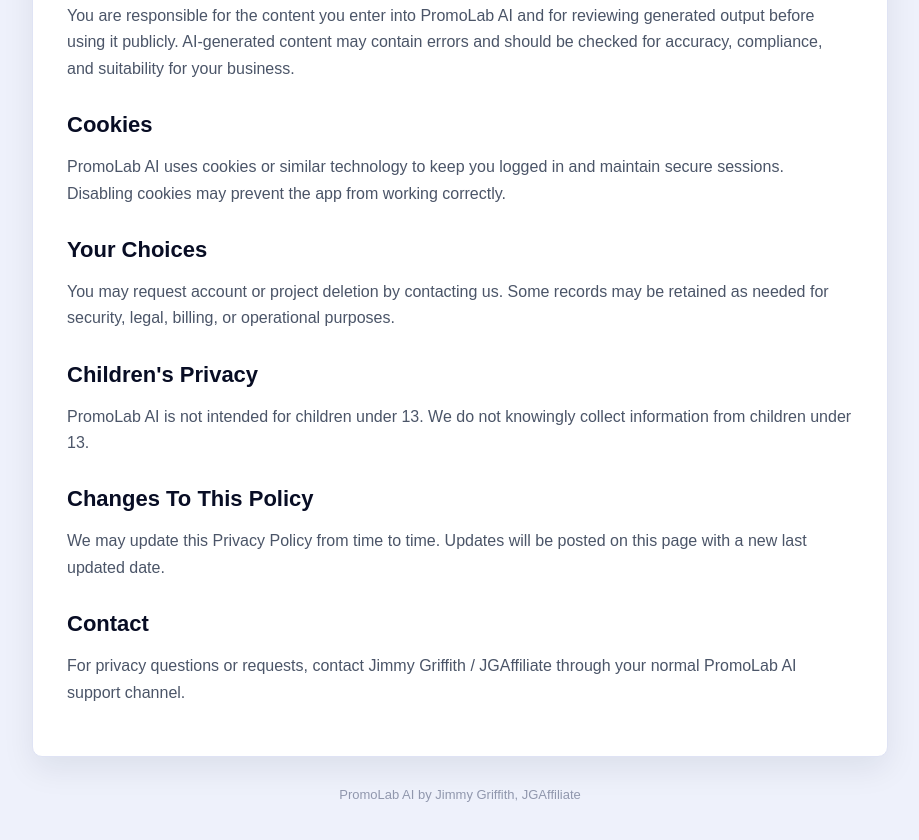
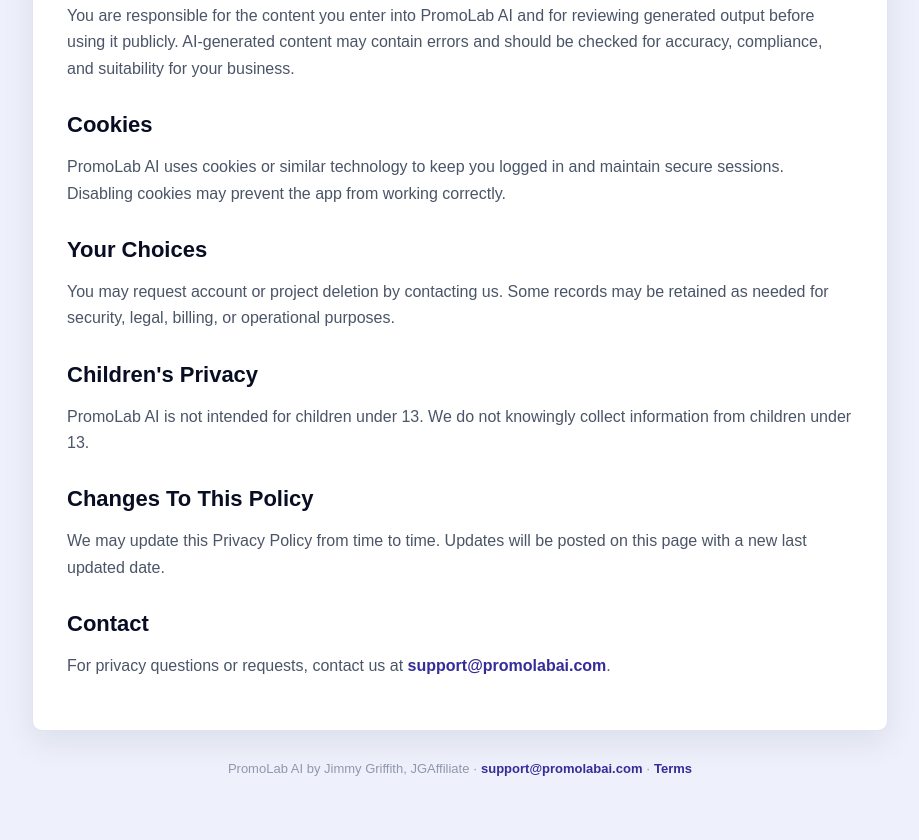
Before and after one commit to jimmyg64/promolab, a website: page public/privacy.html in a window 1280 px wide. Shown: the part 1418-2258 px from the top of the page, without its empty margins (180-1099 px from the left). Drawn offline with Linux system fonts and the light colour scheme.

Commit message:
Update privacy.html

```diff
--- a/public/privacy.html
+++ b/public/privacy.html
@@ -78,9 +78,9 @@
     <p>We may update this Privacy Policy from time to time. Updates will be posted on this page with a new last updated date.</p>
 
     <h2>Contact</h2>
-    <p>For privacy questions or requests, contact Jimmy Griffith / JGAffiliate through your normal PromoLab AI support channel.</p>
+    <p>For privacy questions or requests, contact us at <a href="mailto:support@promolabai.com">support@promolabai.com</a>.</p>
   </article>
-  <div class="footer">PromoLab AI by Jimmy Griffith, JGAffiliate</div>
+  <div class="footer">PromoLab AI by Jimmy Griffith, JGAffiliate · <a href="mailto:support@promolabai.com">support@promolabai.com</a> · <a href="/terms.html">Terms</a></div>
 </main>
 </body>
 </html>
```
